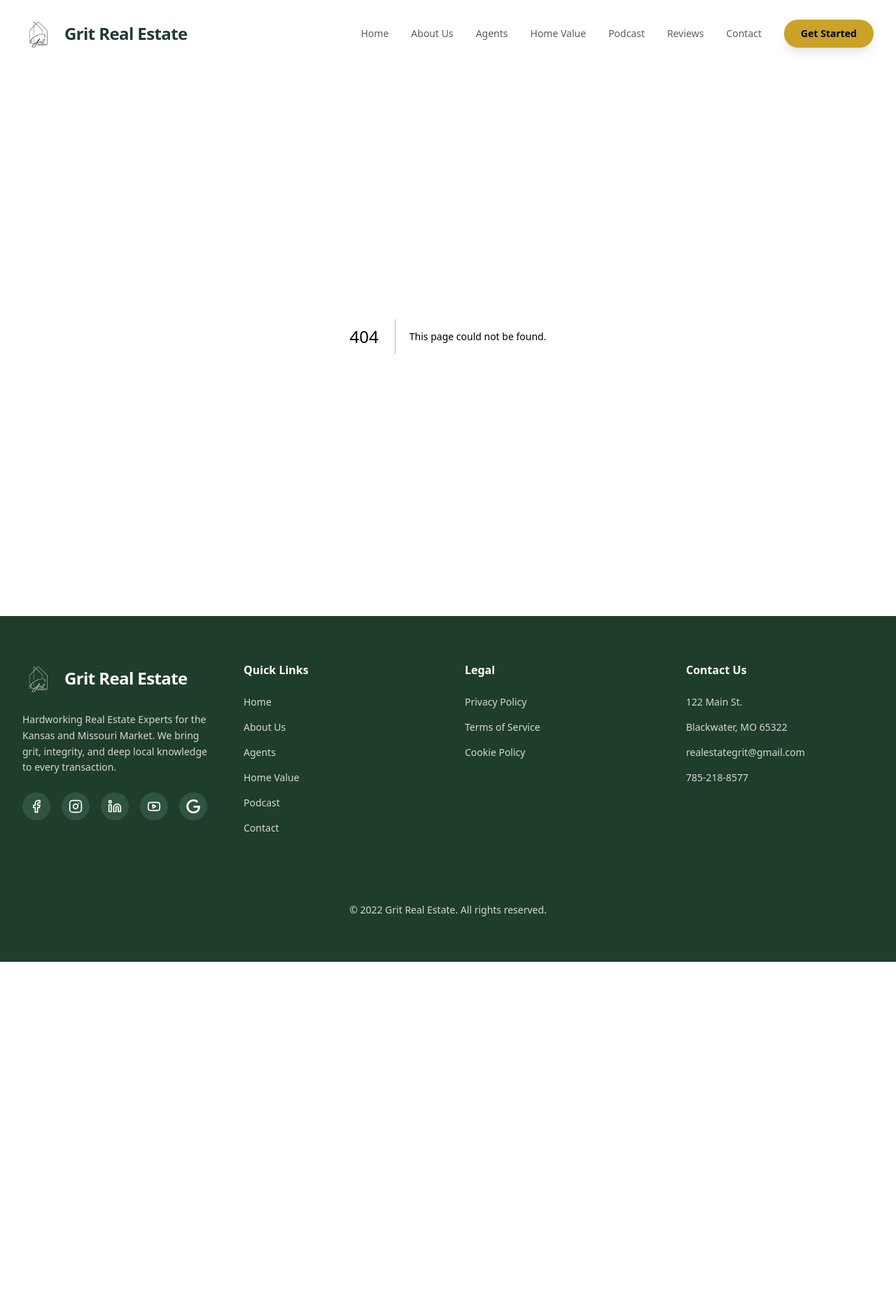
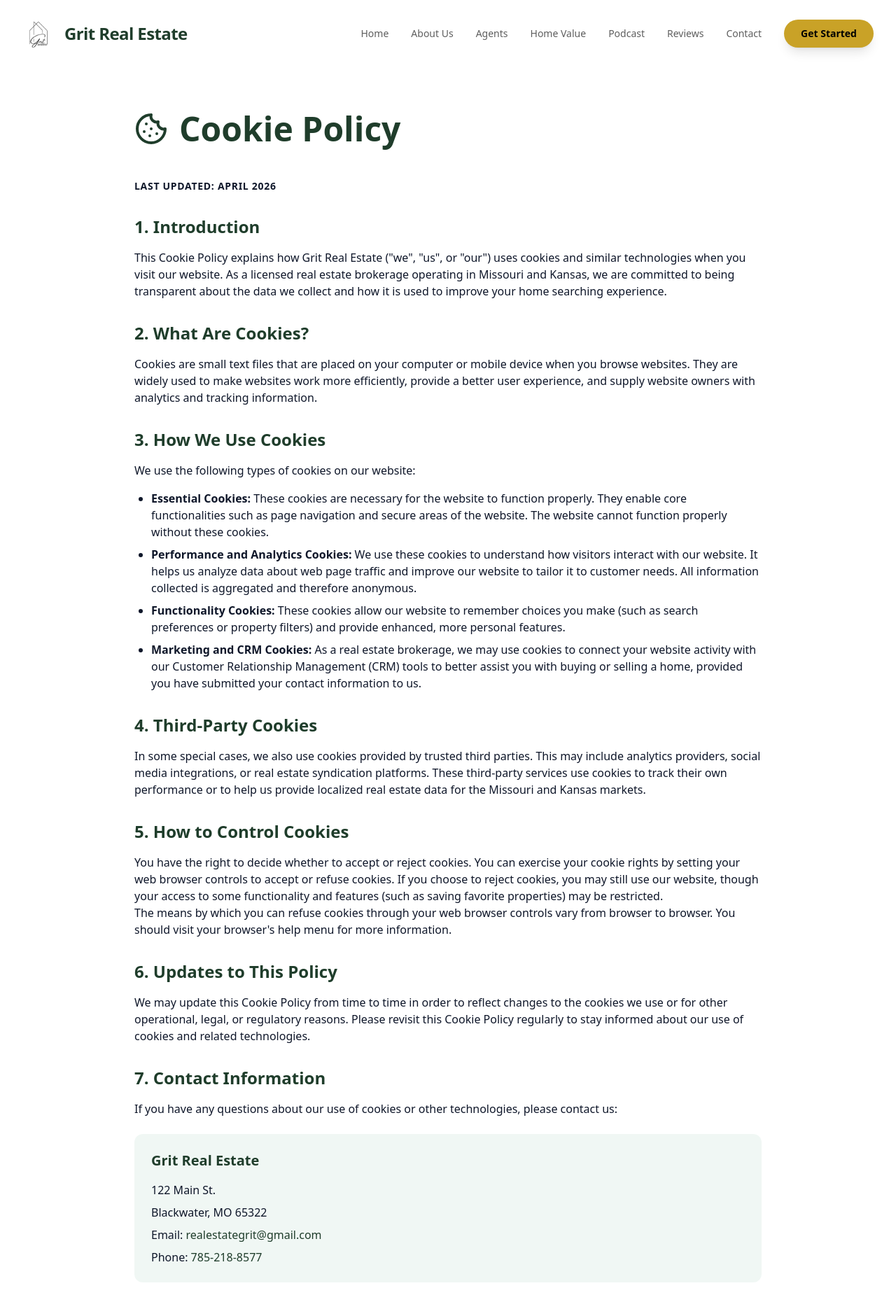
Before and after one commit to gritreal/Grit-Real-Estate, a Next.js app: page /cookie-policy in a window 1280 px wide. Before the commit this address had no page. Shown: the top 1870 px of the page at 70% size. Before the commit the page ends 1374 px from the top, so only its background shows below. Built offline with nearby package versions, Linux system fonts and the light colour scheme; a web font is replaced by a local one.

Commit message:
Add Cookie Policy page

```diff
--- /dev/null
+++ b/src/app/cookie-policy/page.tsx
@@ -0,0 +1,96 @@
+import React from 'react';
+import { Cookie } from 'lucide-react';
+
+export const metadata = {
+  title: 'Cookie Policy | Grit Real Estate',
+  description: 'Cookie Policy explaining how Grit Real Estate uses cookies on our website in Kansas and Missouri.',
+};
+
+export default function CookiePolicyPage() {
+  return (
+    <div className="bg-brand-white min-h-screen py-20 px-4 sm:px-6 lg:px-8">
+      <div className="max-w-4xl mx-auto">
+        <div className="flex items-center gap-4 mb-12">
+          <Cookie className="w-12 h-12 text-brand-primary" />
+          <h1 className="text-4xl md:text-5xl font-serif font-bold text-brand-primary">
+            Cookie Policy
+          </h1>
+        </div>
+
+        <div className="prose prose-lg max-w-none text-brand-black/80 space-y-8">
+          <p className="text-sm font-semibold uppercase tracking-wider text-brand-black/50">
+            Last Updated: April 2026
+          </p>
+
+          <section>
+            <h2 className="text-2xl font-semibold text-brand-primary mt-8 mb-4">1. Introduction</h2>
+            <p>
+              This Cookie Policy explains how Grit Real Estate (&quot;we&quot;, &quot;us&quot;, or &quot;our&quot;) uses cookies and similar technologies when you visit our website. As a licensed real estate brokerage operating in Missouri and Kansas, we are committed to being transparent about the data we collect and how it is used to improve your home searching experience.
+            </p>
+          </section>
+
+          <section>
+            <h2 className="text-2xl font-semibold text-brand-primary mt-8 mb-4">2. What Are Cookies?</h2>
+            <p>
+              Cookies are small text files that are placed on your computer or mobile device when you browse websites. They are widely used to make websites work more efficiently, provide a better user experience, and supply website owners with analytics and tracking information.
+            </p>
+          </section>
+
+          <section>
+            <h2 className="text-2xl font-semibold text-brand-primary mt-8 mb-4">3. How We Use Cookies</h2>
+            <p>
+              We use the following types of cookies on our website:
+            </p>
+            <ul className="list-disc pl-6 space-y-2 mt-4">
+              <li><strong>Essential Cookies:</strong> These cookies are necessary for the website to function properly. They enable core functionalities such as page navigation and secure areas of the website. The website cannot function properly without these cookies.</li>
+              <li><strong>Performance and Analytics Cookies:</strong> We use these cookies to understand how visitors interact with our website. It helps us analyze data about web page traffic and improve our website to tailor it to customer needs. All information collected is aggregated and therefore anonymous.</li>
+              <li><strong>Functionality Cookies:</strong> These cookies allow our website to remember choices you make (such as search preferences or property filters) and provide enhanced, more personal features.</li>
+              <li><strong>Marketing and CRM Cookies:</strong> As a real estate brokerage, we may use cookies to connect your website activity with our Customer Relationship Management (CRM) tools to better assist you with buying or selling a home, provided you have submitted your contact information to us.</li>
+            </ul>
+          </section>
+
+          <section>
+            <h2 className="text-2xl font-semibold text-brand-primary mt-8 mb-4">4. Third-Party Cookies</h2>
+            <p>
+              In some special cases, we also use cookies provided by trusted third parties. This may include analytics providers, social media integrations, or real estate syndication platforms. These third-party services use cookies to track their own performance or to help us provide localized real estate data for the Missouri and Kansas markets.
+            </p>
+          </section>
+
+          <section>
+            <h2 className="text-2xl font-semibold text-brand-primary mt-8 mb-4">5. How to Control Cookies</h2>
+            <p>
+              You have the right to decide whether to accept or reject cookies. You can exercise your cookie rights by setting your web browser controls to accept or refuse cookies. If you choose to reject cookies, you may still use our website, though your access to some functionality and features (such as saving favorite properties) may be restricted.
+            </p>
+            <p>
+              The means by which you can refuse cookies through your web browser controls vary from browser to browser. You should visit your browser&apos;s help menu for more information.
+            </p>
+          </section>
+
+          <section>
+            <h2 className="text-2xl font-semibold text-brand-primary mt-8 mb-4">6. Updates to This Policy</h2>
+            <p>
+              We may update this Cookie Policy from time to time in order to reflect changes to the cookies we use or for other operational, legal, or regulatory reasons. Please revisit this Cookie Policy regularly to stay informed about our use of cookies and related technologies.
+            </p>
+          </section>
+
+          <section>
+            <h2 className="text-2xl font-semibold text-brand-primary mt-8 mb-4">7. Contact Information</h2>
+            <p>
+              If you have any questions about our use of cookies or other technologies, please contact us:
+            </p>
+            <div className="bg-brand-secondary/10 p-6 rounded-xl mt-6">
+              <p className="font-semibold text-brand-primary text-xl mb-4">Grit Real Estate</p>
+              <ul className="space-y-2">
+                <li>122 Main St.</li>
+                <li>Blackwater, MO 65322</li>
+                <li>Email: <a href="mailto:realestategrit@gmail.com" className="text-brand-primary hover:underline">realestategrit@gmail.com</a></li>
+                <li>Phone: <a href="tel:7852188577" className="text-brand-primary hover:underline">785-218-8577</a></li>
+              </ul>
+            </div>
+          </section>
+
+        </div>
+      </div>
+    </div>
+  );
+}
```
